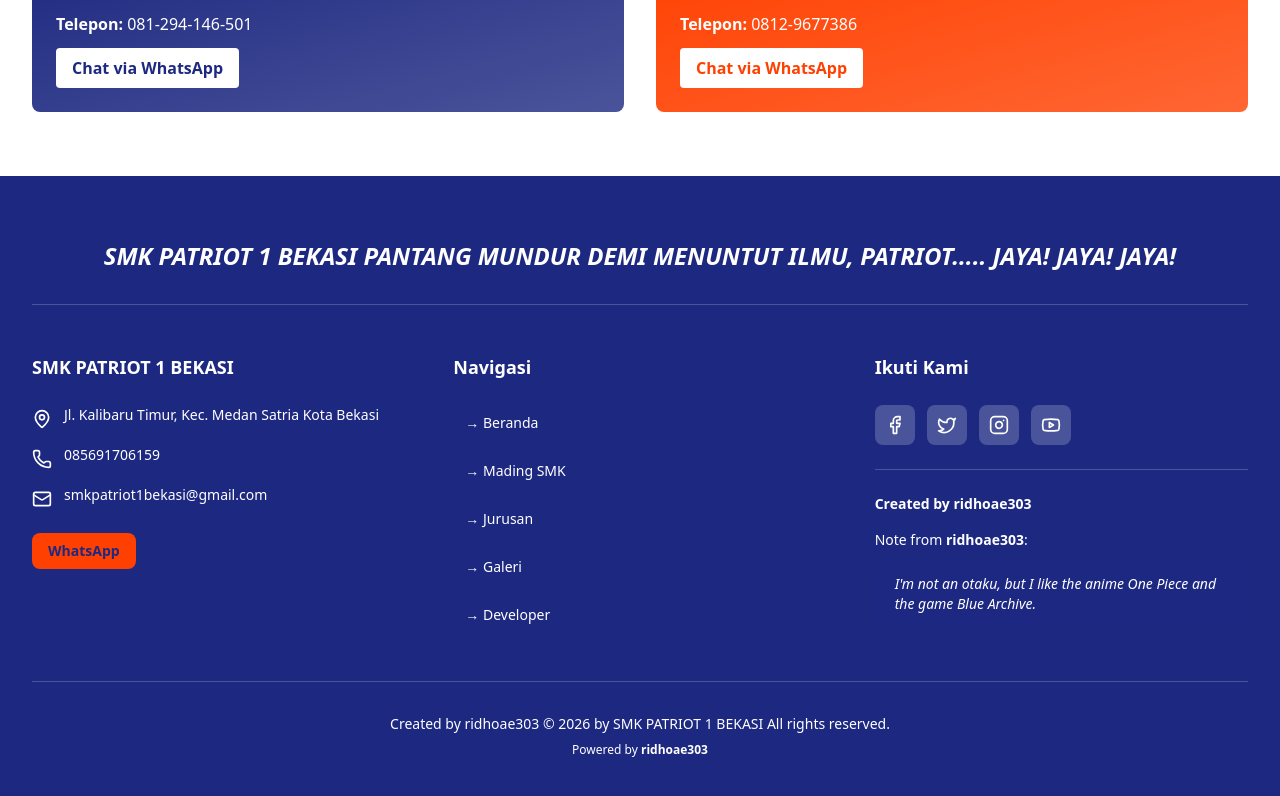
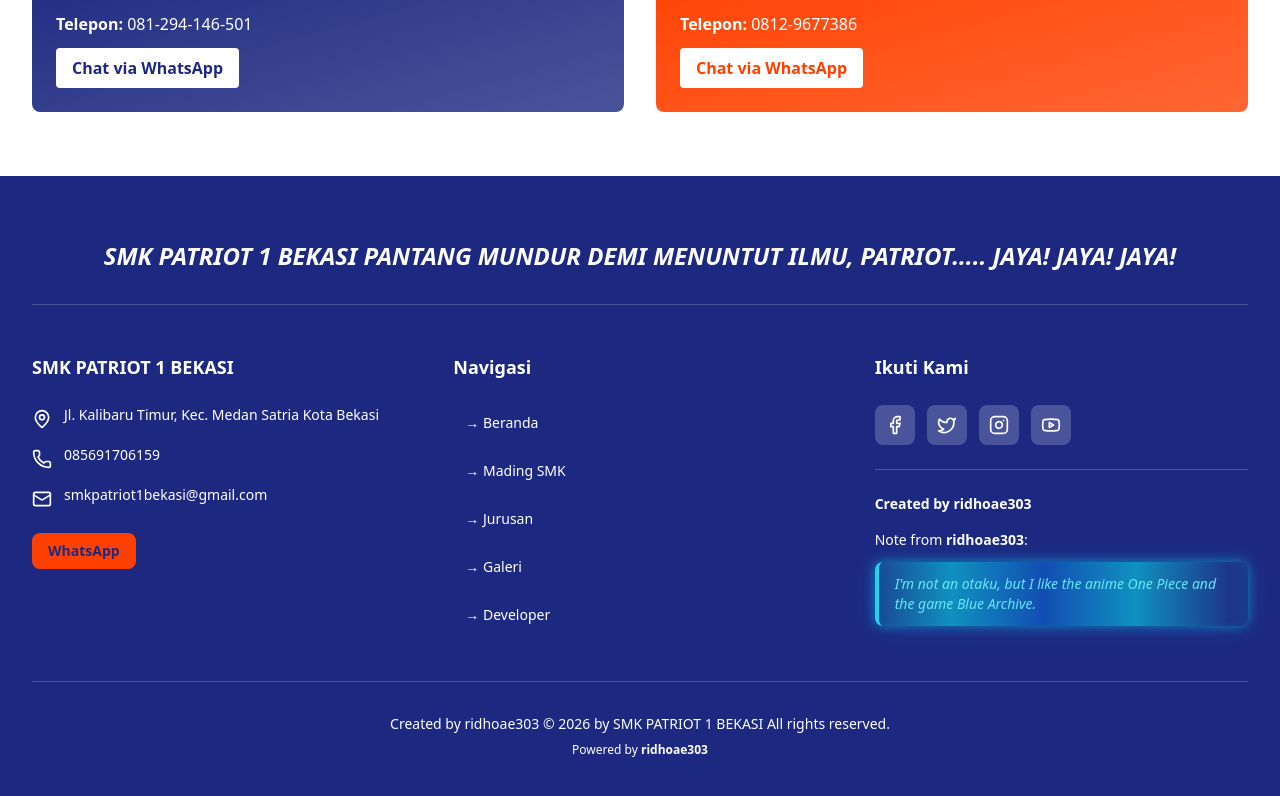
Before and after one commit to ridhoae303/School-Website-Project-bn, a Next.js app: page / in a window 1280 px wide. Shown: the part 4188-4984 px from the top of the page. Built offline with nearby package versions, Linux system fonts and the light colour scheme; no server answers.

Commit message:
feat: update globals.css and refactor Footer.tsx
Add shimmer animation and replace static footer with interactive version.

Co-authored-by: ridhoae303 <173559040+ridhoae303@users.noreply.github.com>

```diff
--- a/app/globals.css
+++ b/app/globals.css
@@ -15,6 +15,50 @@ body {
 @layer utilities {
   .text-balance {
     text-wrap: balance;
+  }
+
+  .shimmer {
+    position: absolute;
+    inset: 0;
+    background: linear-gradient(90deg,
+        transparent,
+        rgba(0, 255, 255, 0.45),
+        rgba(0, 120, 255, 0.35),
+        rgba(0, 255, 255, 0.45),
+        transparent);
+    transform: translateX(-100%);
+    animation: shimmerMove 2s infinite;
+    pointer-events: none;
+  }
+
+  .blockquote-cyan {
+    border-left: 4px solid rgb(34 211 238);
+    border-radius: 0.5rem;
+    background: rgba(34, 211, 238, 0.08);
+    color: rgb(103 232 249);
+    padding: 0.75rem 1rem;
+    box-shadow:
+      0 0 12px rgba(0, 255, 255, 0.4),
+      0 0 24px rgba(0, 150, 255, 0.2),
+      inset 0 0 10px rgba(0, 255, 255, 0.05);
+  }
+
+  .blockquote-red {
+    border-left: 4px solid rgb(239 68 68);
+    border-radius: 0.5rem;
+    background: rgba(239, 68, 68, 0.08);
+    color: rgb(252 165 165);
+    padding: 0.75rem 1rem;
+    box-shadow:
+      0 0 12px rgba(255, 0, 0, 0.4),
+      0 0 24px rgba(255, 100, 0, 0.2),
+      inset 0 0 10px rgba(255, 0, 0, 0.05);
+  }
+}
+
+@keyframes shimmerMove {
+  100% {
+    transform: translateX(100%);
   }
 }
 
--- a/components/Footer.tsx
+++ b/components/Footer.tsx
@@ -1,13 +1,14 @@
 'use client'
 
-import React from 'react'
+import React, { useState } from 'react'
 import Link from 'next/link'
-import { motion } from 'framer-motion'
+import { motion, AnimatePresence } from 'framer-motion'
 import { Facebook, Instagram, Youtube, Mail, Phone, MapPin, Twitter } from 'lucide-react'
 import { SCHOOL_INFO } from '@/lib/constants'
 
 export function Footer() {
   const currentYear = new Date().getFullYear()
+  const [toggled, setToggled] = useState(false)
 
   const socialLinks = [
     { icon: Facebook, href: 'https://facebook.com/smkpatriot1bekasi', label: 'Facebook' },
@@ -16,8 +17,16 @@ export function Footer() {
     { icon: Youtube, href: 'https://youtube.com/@smkpatriot1bekasi', label: 'YouTube' },
   ]
 
-  // Google Maps link
   const mapsLink = 'https://maps.google.com/?q=Jl.+Kalibaru+Timur,+Kec.+Medan+Satria+Kota+Bekasi'
+
+  const defaultText = "I'm not an otaku, but I like the anime One Piece and the game Blue Archive."
+  const toggledText = "Hey, what are you doing? I already told you I'm not an otaku!"
+
+  const textVariants = {
+    initial: { opacity: 0, y: 10 },
+    animate: { opacity: 1, y: 0 },
+    exit: { opacity: 0, y: -10 }
+  }
 
   return (
     <motion.footer
@@ -28,7 +37,6 @@ export function Footer() {
       viewport={{ once: true }}
     >
       <div className="max-w-7xl mx-auto px-4 sm:px-6 lg:px-8 py-16">
-        {/* Motto Section */}
         <motion.div
           className="mb-12 text-center pb-8 border-b border-primary-foreground/20"
           initial={{ opacity: 0, y: 20 }}
@@ -40,9 +48,7 @@ export function Footer() {
           </p>
         </motion.div>
 
-        {/* Footer Grid */}
         <div className="grid grid-cols-1 md:grid-cols-3 gap-12 mb-12">
-          {/* Contact Info */}
           <motion.div
             initial={{ opacity: 0, x: -20 }}
             whileInView={{ opacity: 1, x: 0 }}
@@ -81,7 +87,6 @@ export function Footer() {
             </div>
           </motion.div>
 
-          {/* Quick Links */}
           <motion.div
             initial={{ opacity: 0, y: 20 }}
             whileInView={{ opacity: 1, y: 0 }}
@@ -107,7 +112,6 @@ export function Footer() {
             </div>
           </motion.div>
 
-          {/* Social Media */}
           <motion.div
             initial={{ opacity: 0, x: 20 }}
             whileInView={{ opacity: 1, x: 0 }}
@@ -137,16 +141,34 @@ export function Footer() {
                 Note from <strong>ridhoae303</strong>:
               </p>
 
-              <blockquote className="text-sm font-medium mt-3 py-3 px-4 italic border-l-4 border-primary/30 bg-primary/5 rounded-sm">
-                <span className="block">
-                  I&apos;m not an otaku, but I like the anime One Piece and the game Blue Archive.
+              <motion.blockquote
+                className={`relative overflow-hidden text-sm font-medium mt-3 py-3 px-4 italic rounded-lg cursor-pointer select-none ${
+                  toggled ? 'blockquote-red' : 'blockquote-cyan'
+                }`}
+                whileTap={{ scale: 0.95 }}
+                onTap={() => setToggled(!toggled)}
+              >
+                <span className="relative z-10 block">
+                  <AnimatePresence mode="wait">
+                    <motion.span
+                      key={toggled ? 'toggled' : 'default'}
+                      variants={textVariants}
+                      initial="initial"
+                      animate="animate"
+                      exit="exit"
+                      transition={{ duration: 0.25 }}
+                      className="block"
+                    >
+                      {toggled ? toggledText : defaultText}
+                    </motion.span>
+                  </AnimatePresence>
                 </span>
-              </blockquote>
+                <span className="shimmer"></span>
+              </motion.blockquote>
             </div>
           </motion.div>
         </div>
 
-        {/* Bottom Footer */}
         <motion.div
           className="border-t border-primary-foreground/20 pt-8 flex flex-col text-center text-sm"
           initial={{ opacity: 0 }}
```
